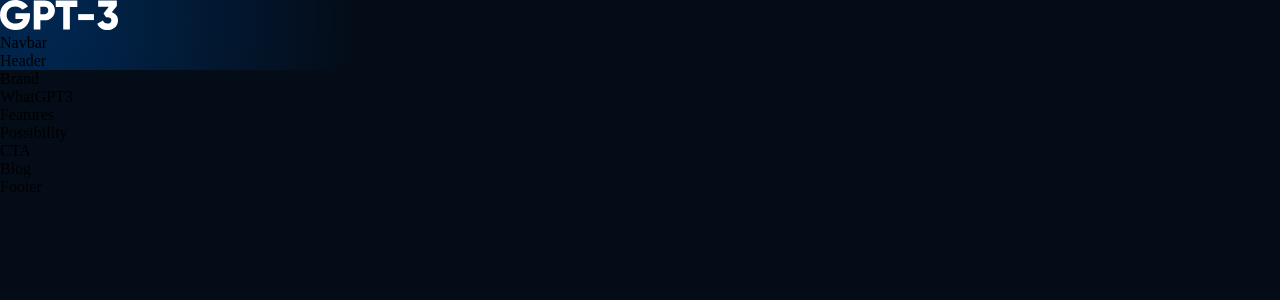
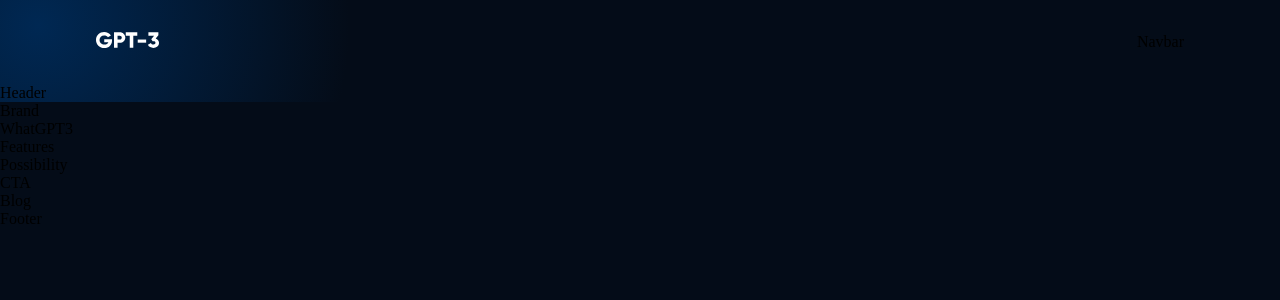
Before and after one commit to ResoBlade/reactproject, a React (Create React App) app: page / in a window 1280 px wide. Shown: the top 300 px of the page. Built offline with nearby package versions, Linux system fonts and the light colour scheme.

Commit message:
some more

```diff
--- a/src/components/navbar/navbar.css
+++ b/src/components/navbar/navbar.css
@@ -0,0 +1,24 @@
+.gpt3__navbar {
+    display: flex;
+    justify-content: space-between;
+    align-items: center;
+
+    padding: 2rem 6rem;
+}
+
+.gpt3__navbar-links {
+    flex: 1;
+    display: flex;
+    justify-content: flex-start;
+    align-items: center;
+}
+
+.gpt3__navbar-links_logo {
+    margin-right: 2rem;
+
+}
+
+.gpt3__navbar-links_logo img {
+    width: 62.56px;
+    height: 16.02px;
+}
```
